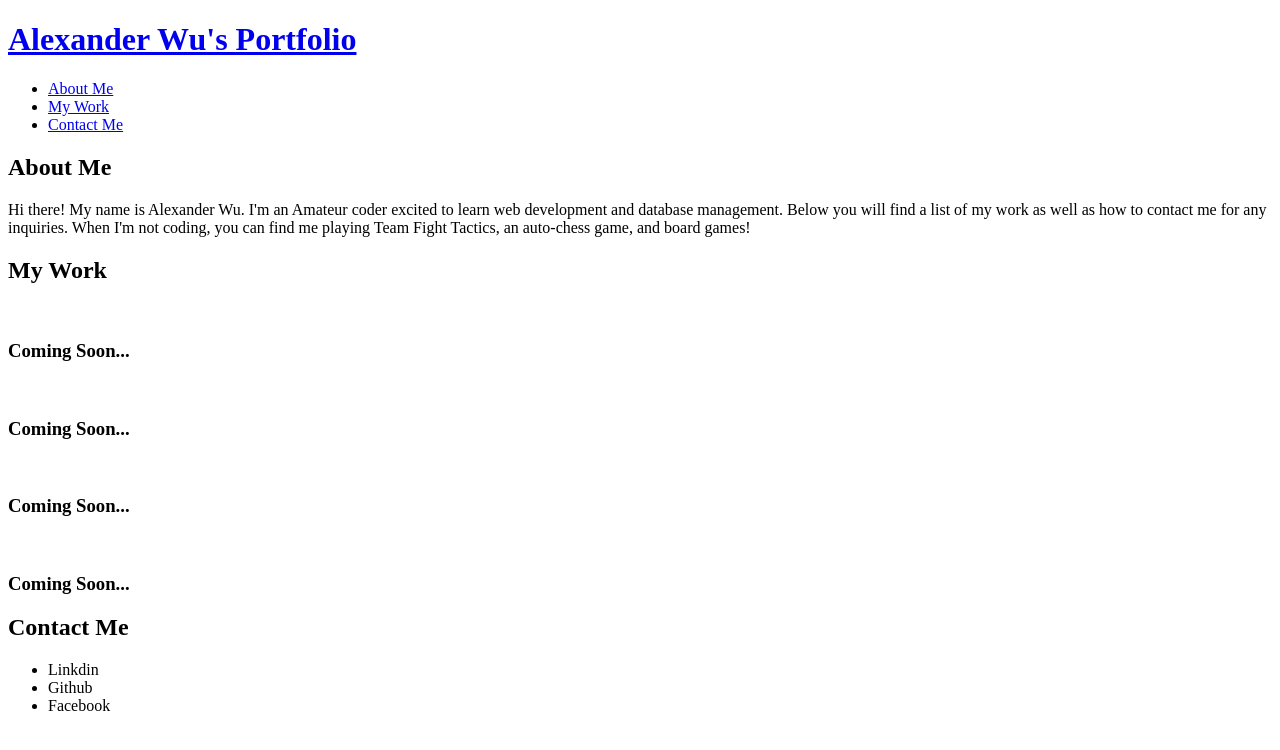
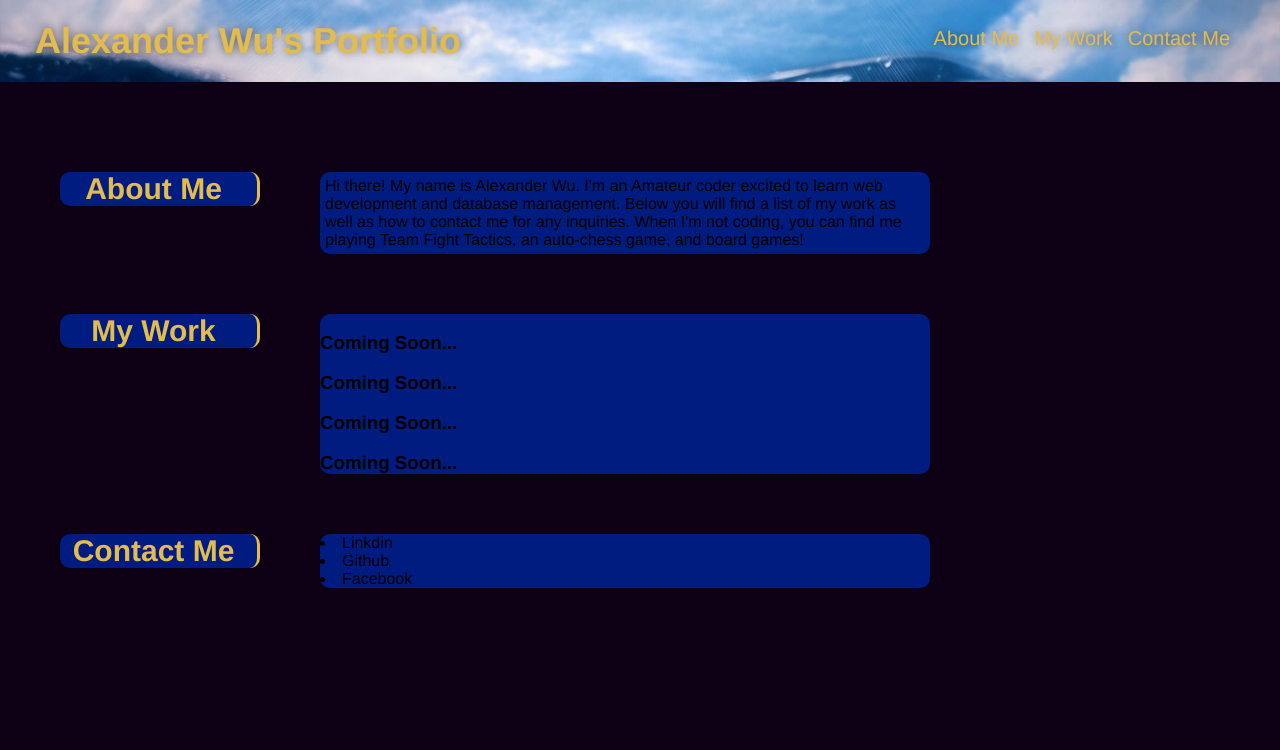
Before and after one commit to AlexTheAmateur/professional-portfolio, a plain HTML site: page index.html in a window 1280 px wide. Drawn offline with Linux system fonts and the light colour scheme; files that its build step writes are made by us from their sources.

Commit message:
HTML and CSS for basic wireframe

```diff
--- a/assets/css/style.css
+++ b/assets/css/style.css
@@ -0,0 +1,109 @@
+* {
+  margin: 0;
+  padding: 0;
+  box-sizing: border-box;
+}
+:root {
+  --secondary-color: #001c80;
+  --primary-color: #e3bc4f;
+  --tertiary-color: #0d0014;
+}
+body {
+  background-color: var(--tertiary-color);
+  font-family: Helvetica, Arial, sans-serif;
+}
+.primary-border {
+  border-color: var(--primary-color);
+}
+.secondary-border {
+  border-color: var(--tertiary-color);
+}
+.text-left {
+  text-align: left;
+}
+.text-right {
+  text-align: right;
+}
+
+header {
+  padding: 20px 35px;
+  background-color: var(--primary-color);
+  display: flex;
+  justify-content: space-between;
+  flex-wrap: wrap;
+  position: -webkit-sticky;
+  position: sticky;
+  top: 0;
+  background-image: url("../images/HD_Blue_Background.jpg");
+  background-size: cover;
+  background-position: bottom;
+  background-attachment: fixed;
+  z-index: 9999;
+}
+header a {
+  text-decoration: none;
+  color: var(--primary-color);
+}
+header h1 {
+  font-weight: bold;
+  font-size: 36px;
+  color: var(--primary-color);
+  margin: 0;
+  text-shadow: 0 0 10px rgba(0, 0, 0, 0.5);
+}
+header nav {
+  margin: 7px 0;
+}
+header nav ul {
+  display: flex;
+  flex-wrap: wrap;
+  justify-content: space-between;
+  align-items: center;
+  list-style: none;
+}
+header nav ul li {
+  display: inline;
+  font-size: 20px;
+  text-shadow: 0 0 10px rgba(0, 0, 0, 0.5);
+  padding: 0px 15px 0px 0px;
+}
+section {
+  display: flex;
+  /* justify-content: space-between; */
+  flex-wrap: wrap;
+  padding: 30px;
+}
+.section-title {
+  font-size: 30px;
+  color: var(--primary-color);
+  background-color: var(--secondary-color);
+  border-right: 3px solid;
+  text-align: center;
+  margin: auto 30px auto 30px;
+  padding-right: 10px;
+  flex: 1;
+  width: 200px;
+  border-radius: 10px;
+}
+.section-content {
+  background-color: var(--secondary-color);
+  border-radius: 10px;
+  width: 50%;
+  margin: auto 30px auto 30px;
+  min-width: 200px;
+}
+.section-text {
+  margin: 5px;
+}
+.section-list {
+}
+
+.work {
+}
+.work-name {
+}
+
+.contact {
+}
+.hero {
+}
--- a/index.html
+++ b/index.html
@@ -4,7 +4,7 @@
     <meta charset="UTF-8" />
     <meta name="viewport" content="width=device-width, initial-scale=1.0" />
     <title>Alexander Wu's Portfolio</title>
-        <link rel="stylesheet" href=".assets/css/style.css" />
+    <link rel="stylesheet" href="./assets/css/style.css" />
   </head>
   <body>
     <header>
@@ -25,48 +25,59 @@
         </ul>
       </nav>
     </header>
-        <section class="hero">
-        </section>
+    <section class="hero"></section>
     <section id="about-me">
       <div class="flex-row">
         <h2 class="section-title">About Me</h2>
       </div>
+      <div class="section-content">
       <div class="section-text">
-                <p>Hi there! My name is Alexander Wu. I'm an Amateur coder excited to learn web development and database management. Below you will find a list of my work as well as how to contact me for any inquiries. When I'm not coding, you can find me playing Team Fight Tactics, an auto-chess game, and board games!</p>
+        <p>
+          Hi there! My name is Alexander Wu. I'm an Amateur coder excited to
+          learn web development and database management. Below you will find a
+          list of my work as well as how to contact me for any inquiries. When
+          I'm not coding, you can find me playing Team Fight Tactics, an
+          auto-chess game, and board games!
+        </p>
+      </div>
     </div>
     </section>
     <section id="my-work">
       <div class="flex-row">
         <h2 class="section-title">My Work</h2>
       </div>
+      <div class ="section-content">
       <div class="section-list">
         <article class="work">
-                    <img/>
-                    <h3 class= work-name>Coming Soon...</h3>
+          <img />
+          <h3 class="work-name">Coming Soon...</h3>
         </article>
         <article class="work">
-                    <img/>
-                    <h3 class= work-name>Coming Soon...</h3>
+          <img />
+          <h3 class="work-name">Coming Soon...</h3>
         </article>
         <article class="work">
-                    <img/>
-                    <h3 class= work-name>Coming Soon...</h3>
+          <img />
+          <h3 class="work-name">Coming Soon...</h3>
         </article>
         <article class="work">
-                    <img/>
-                    <h3 class= work-name>Coming Soon...</h3>
+          <img />
+          <h3 class="work-name">Coming Soon...</h3>
         </article>
       </div>
+    </div>
     </section>
-        <section id="contact-me">
+    <section id="contact-me" class="contact">
       <div class="flex-row">
         <h2 class="section-title">Contact Me</h2>
       </div>
-            <ul>
+      <div class="section-content">
         <li>Linkdin</li>
         <li>Github</li>
         <li>Facebook</li>
       </ul>
+    </div>
+    <ul>
     </section>
   </body>
 </html>
```
Also changed, not shown: assets/images/HD_Blue_Background.jpg (added). Lines whose indentation alone changed are shown as unchanged.
